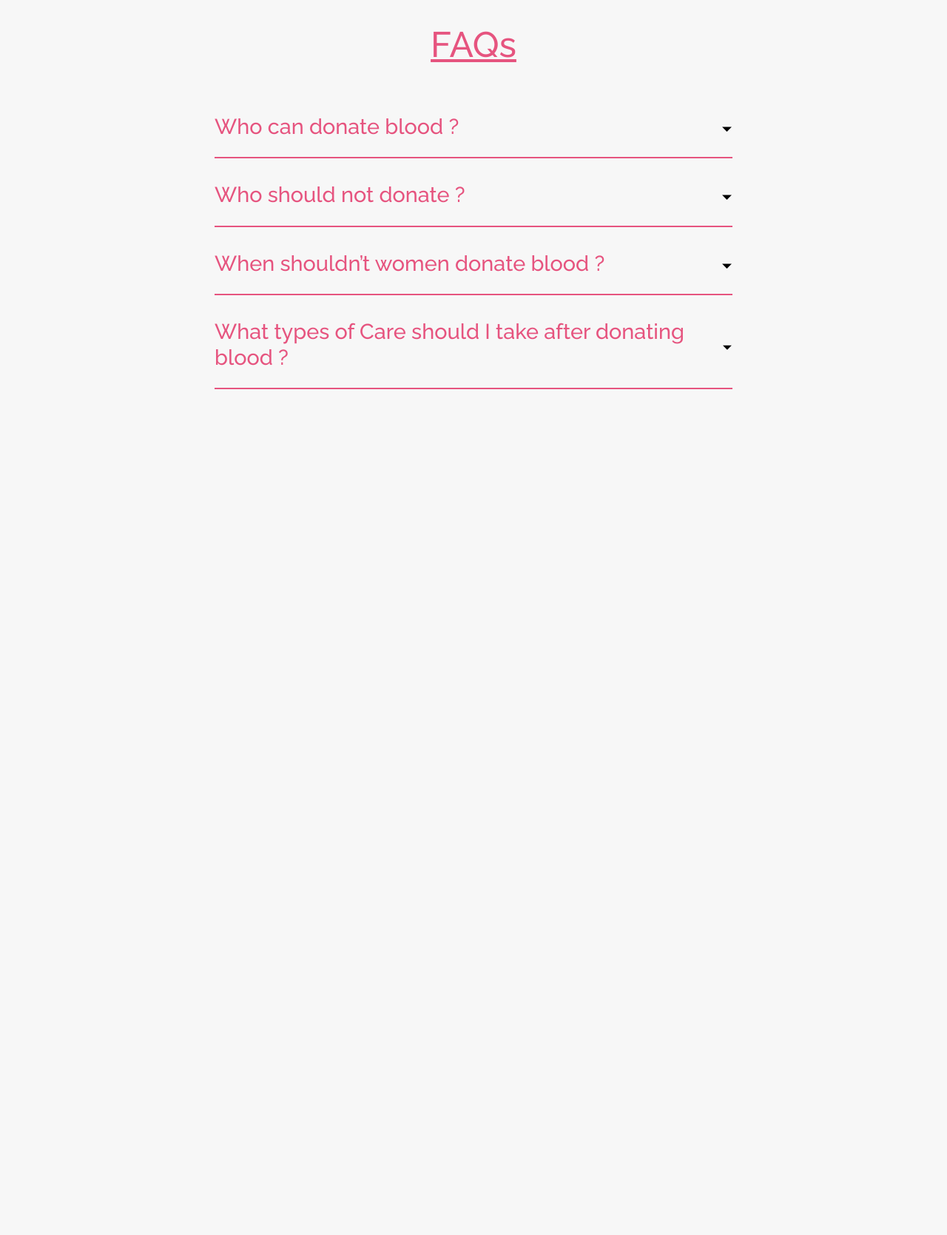
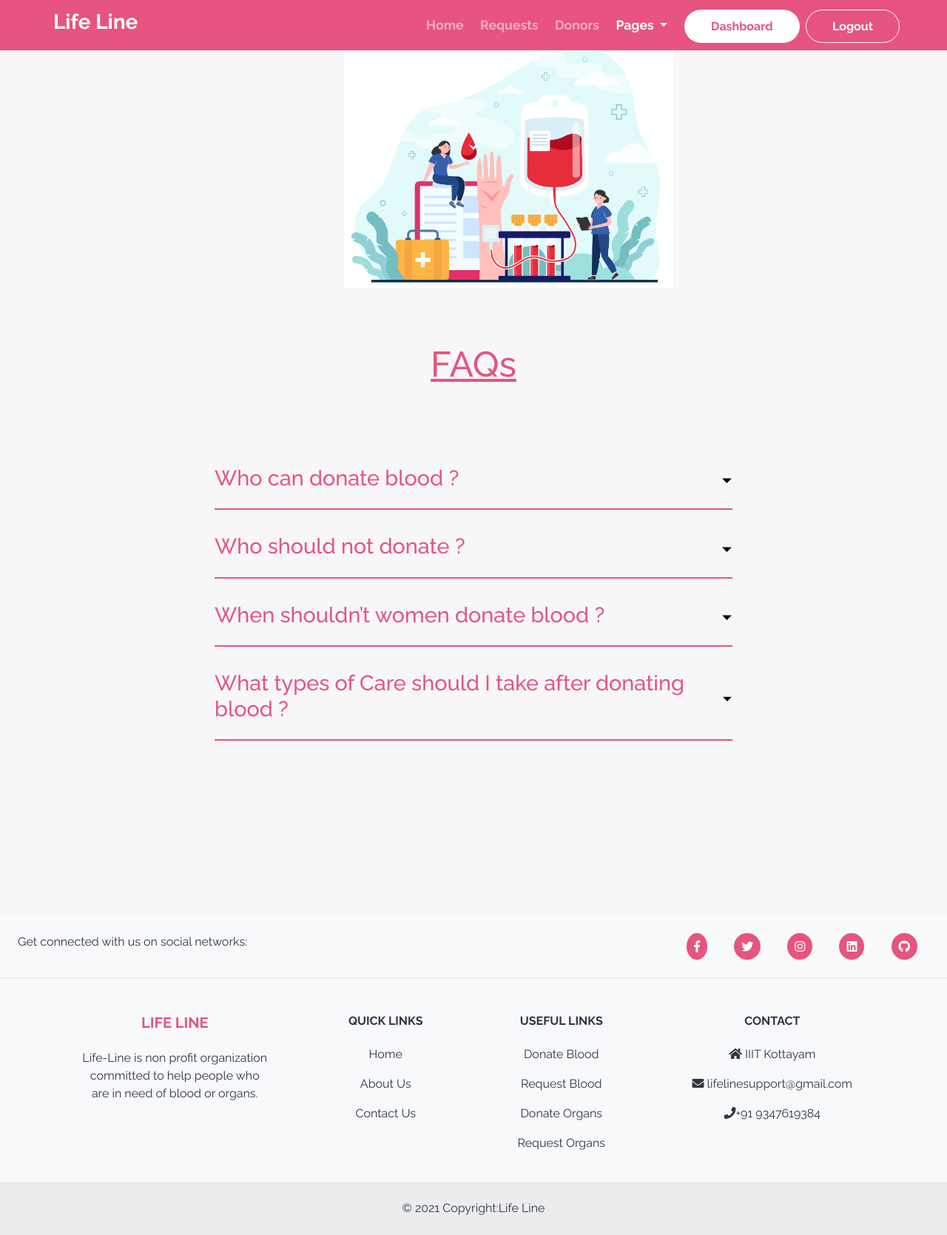
Before and after one commit to Life-line-iiitk/life-line, a PHP site: page /faq.html in a window 1280 px wide. Shown: the whole page at 74% size. Before the commit the page ends 526 px from the top, so only its background shows below. Run offline with PHP 8.4, Linux system fonts and the light colour scheme.

Commit message:
image added for faq

```diff
--- a/assets/styles/faq_style.css
+++ b/assets/styles/faq_style.css
@@ -18,7 +18,7 @@ body{
     color: var(--red);
 }
 
-section{
+.f{
     min-height: 100vh;
     width: 80%;
     margin: 0 auto;
--- a/faq.html
+++ b/faq.html
@@ -33,9 +33,64 @@
 </head>
 
 <body>
-    <section>
-        <h2 class="title"> <u>FAQs</u> </h2>
+    <div class="container">
+        <nav class="navbar navbar-expand-lg navbar-dark fixed-top pl-5">
+            <a class="navbar-brand ml-4" href="#">
+                <h3 class="brand-name">Life Line</h3>
+            </a>
+            <button class="navbar-toggler" type="button" data-toggle="collapse" data-target="#navbarSupportedContent"
+                aria-controls="navbarSupportedContent" aria-expanded="false" aria-label="Toggle navigation">
+                <div class="toggle-btn"></div>
+                <div class="toggle-btn"></div>
+                <div class="toggle-btn"></div>
+            </button>
+            <div class="collapse navbar-collapse mr-5" id="navbarSupportedContent">
+                <ul class="navbar-nav ml-auto">
+                    <li class="nav-item mt-1">
+                        <a class="nav-link" href="./index.html">Home</a>
+                    </li>
+                    <li class="nav-item mt-1">
+                        <a class="nav-link" href="./requests.html">Requests</a>
+                    </li>
+                    <li class="nav-item mt-1">
+                        <a class="nav-link" href="./donors.html">Donors</a>
+                    </li>
+                    <li class="nav-item dropdown mt-1 active">
+                        <a class="nav-link dropdown-toggle active" href="#" id="navbarDropdown" role="button"
+                            data-toggle="dropdown" aria-haspopup="true" aria-expanded="false">
+                            Pages
+                        </a>
+                        <div class="dropdown-menu" aria-labelledby="navbarDropdown">
+                            <a class="dropdown-item" href="#">Donate Blood</a>
+                            <a class="dropdown-item active" href="blood_request.html">Request Blood</a>
+                            <div class="dropdown-divider"></div>
+                            <a class="dropdown-item" href="#">Donate Organs</a>
+                            <a class="dropdown-item" href="./organ_request_form.html">Request Organs</a>
+                            <div class="dropdown-divider"></div>
+                            <a class="dropdown-item" href="aboutus.html">About Us</a>
+                            <a class="dropdown-item" href="contactus.html">Contact Us</a>
+                            <a class="dropdown-item" href="faq.html">FAQ</a>
+                        </div>
+                    </li>
 
+                    <a href="./dashboard.html" class="btn sign-in mt-1 ml-2">Dashboard</a>
+                    <a href="#" class="btn sign-up mt-1 ml-2">Logout</a>
+                </ul>
+            </div>
+        </nav>
+    </div>
+    <div class="container text-center">
+        <div class="row">
+            <div class="col-md-4"></div>
+            <div class="col-md-5 mt-5">
+                <img src="./assets/images/blood_request.jpg" class="img-fluid">
+            </div>
+
+        </div>
+    </div>
+    <div class="container f">
+
+        <h2 class="title" style="padding: 43px;"> <u>FAQs</u> </h2>
         <div class="faq">
             <div class="question">
                 <h3>Who can donate blood ?</h3>
@@ -124,7 +179,109 @@
             </div>
         </div>
 
-    </section>
+
+
+
+
+    </div>
+    <!-- Footer -->
+    <div class="footer">
+        <footer class="text-center text-lg-start bg-light mt-5 text-muted">
+
+            <section class="d-flex justify-content-center justify-content-lg-between p-4 border-bottom">
+                <div class="me-5 d-none d-lg-block">
+                    <span>Get connected with us on social networks:</span>
+                </div>
+
+                <div>
+                    <a href="" class="me-4 text-reset p-3">
+                        <i class="fab fa-facebook-f"></i>
+                    </a>
+                    <a href="" class="me-4 text-reset p-3">
+                        <i class="fab fa-twitter"></i>
+                    </a>
+
+                    <a href="" class="me-4 text-reset p-3">
+                        <i class="fab fa-instagram"></i>
+                    </a>
+                    <a href="" class="me-4 text-reset p-3">
+                        <i class="fab fa-linkedin"></i>
+                    </a>
+                    <a href="" class="me-4 text-reset p-3">
+                        <i class="fab fa-github"></i>
+                    </a>
+                </div>
+            </section>
+
+            <section class="">
+                <div class="container text-center text-md-start mt-5">
+                    <div class="row mt-3">
+                        <div class="col-md-3 col-lg-4 col-xl-3 mx-auto mb-4">
+                            <h5 class="text-uppercase fw-bold mb-4" style="color:var(--red);font-weight:bold">
+                                LIFE LINE
+                            </h5>
+                            <p>
+                                Life-Line is non profit organization committed to help
+                                people who are in need of
+                                blood or organs.
+                            </p>
+                        </div>
+
+                        <div class="col-md-2 col-lg-2 col-xl-2 mx-auto mb-4">
+
+                            <h6 class="text-uppercase fw-bold mb-4">
+                                <b>QUICK LINKS</b>
+                            </h6>
+                            <p>
+                                <a href="./index.html" class="text-reset">Home</a>
+                            </p>
+                            <p>
+                                <a href="aboutus.html" class="text-reset">About Us</a>
+                            </p>
+                            <p>
+                                <a href="contactus.html" class="text-reset">Contact Us</a>
+                            </p>
+
+                        </div>
+
+                        <div class="col-md-3 col-lg-2 col-xl-2 mx-auto mb-4">
+                            <h6 class="text-uppercase fw-bold mb-4">
+                                <b>Useful links</b>
+                            </h6>
+                            <p>
+                                <a href="#!" class="text-reset">Donate Blood</a>
+                            </p>
+                            <p>
+                                <a href="blood_request.html" class="text-reset">Request Blood</a>
+                            </p>
+                            <p>
+                                <a href="#!" class="text-reset">Donate Organs</a>
+                            </p>
+                            <p>
+                                <a href="./organ_request_form.html" class="text-reset">Request Organs</a>
+                            </p>
+                        </div>
+
+                        <div class="col-md-4 col-lg-3 col-xl-3 mx-auto mb-md-0 mb-4">
+
+                            <h6 class="text-uppercase fw-bold mb-4">
+                                <b>Contact</b>
+                            </h6>
+                            <p><i class="fas fa-home me-3"></i> IIIT Kottayam</p>
+                            <p>
+                                <i class="fas fa-envelope me-3"></i>
+                                lifelinesupport@gmail.com
+                            </p>
+                            <p><i class="fas fa-phone me-3"></i>+91 9347619384</p>
+                        </div>
+                    </div>
+                </div>
+            </section>
+            <div class="text-center p-4" style="background-color: rgba(0, 0, 0, 0.05);">
+                © 2021 Copyright:Life Line
+            </div>
+        </footer>
+    </div>
     <script src="./assets/js/faq.js"></script>
 </body>
 
```
